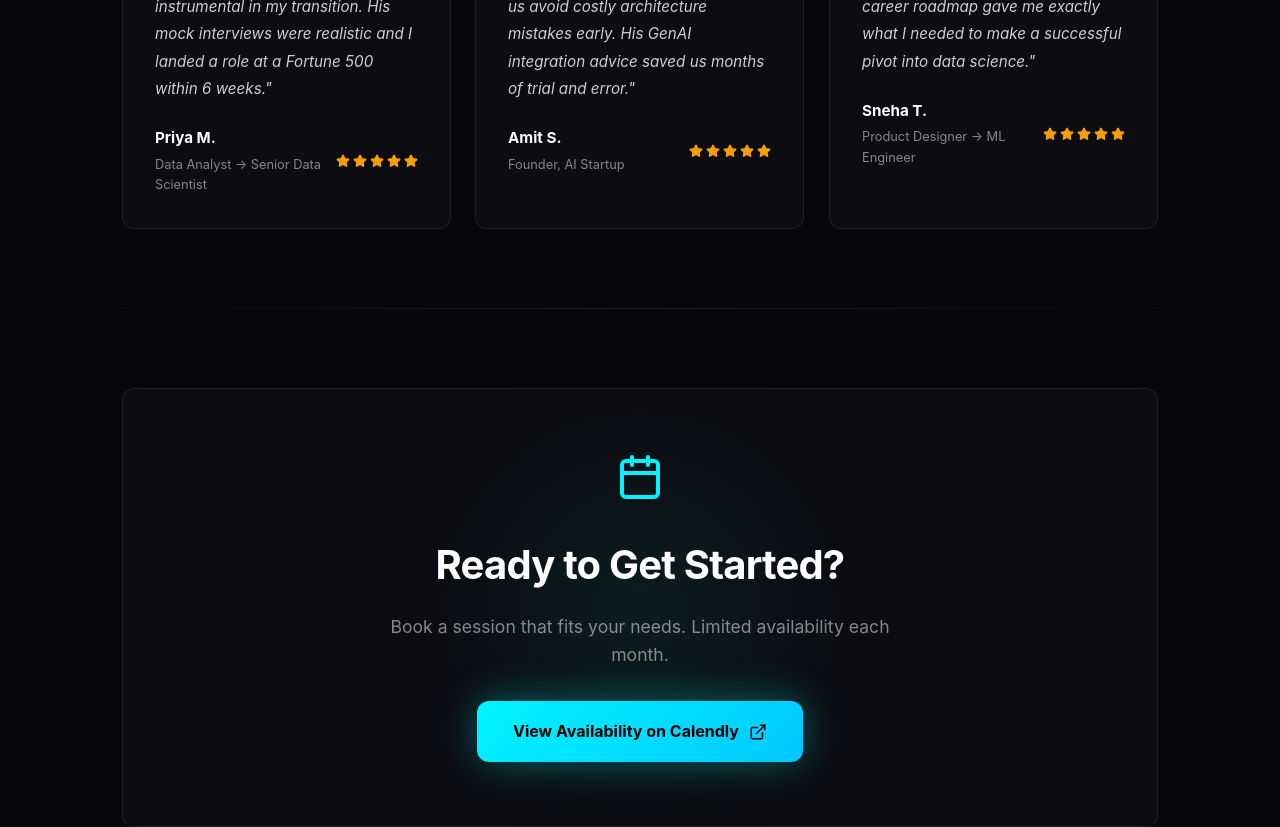
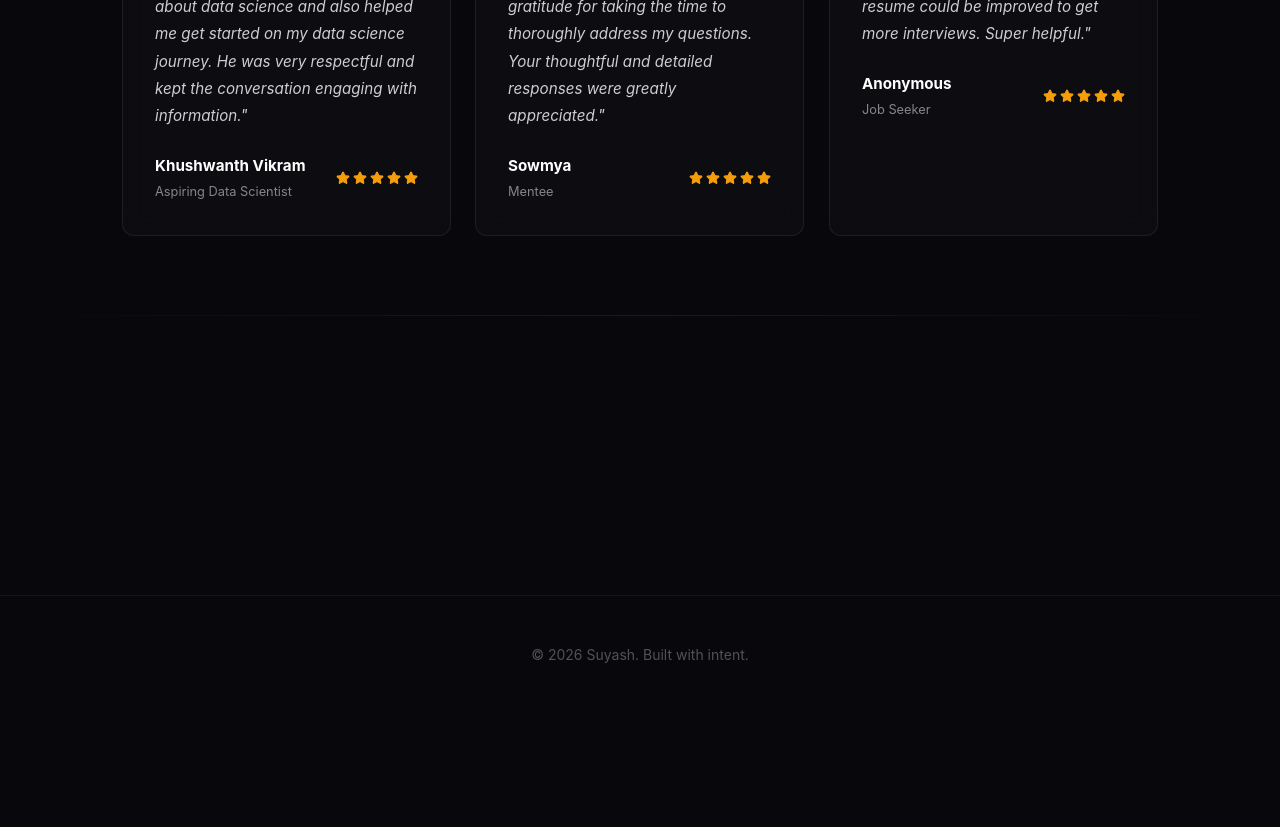
Before and after one commit to justsuyash/justsuyash_portfolio, a React (Vite) app: page /services in a window 1280 px wide. Shown: the part 1920-2747 px from the top of the page. After the commit the page ends 2634 px from the top, so only its background shows below. Built offline with nearby package versions, Linux system fonts and the light colour scheme.

Commit message:
feat: content updates (testimonials, CTA removal, v2.0 notes)

```diff
--- a/src/pages/ServicesPage.jsx
+++ b/src/pages/ServicesPage.jsx
@@ -50,21 +50,21 @@ const services = [
 
 const testimonials = [
     {
-        name: "Priya M.",
-        role: "Data Analyst → Senior Data Scientist",
-        text: "Suyash's career advisory was instrumental in my transition. His mock interviews were realistic and I landed a role at a Fortune 500 within 6 weeks.",
+        name: "Khushwanth Vikram",
+        role: "Aspiring Data Scientist",
+        text: "Mr. Suyash provided great insight about data science and also helped me get started on my data science journey. He was very respectful and kept the conversation engaging with information.",
         rating: 5
     },
     {
-        name: "Amit S.",
-        role: "Founder, AI Startup",
-        text: "The technical mentorship helped us avoid costly architecture mistakes early. His GenAI integration advice saved us months of trial and error.",
+        name: "Sowmya",
+        role: "Mentee",
+        text: "I wanted to express my sincere gratitude for taking the time to thoroughly address my questions. Your thoughtful and detailed responses were greatly appreciated.",
         rating: 5
     },
     {
-        name: "Sneha T.",
-        role: "Product Designer → ML Engineer",
-        text: "Clear, actionable guidance. The career roadmap gave me exactly what I needed to make a successful pivot into data science.",
+        name: "Anonymous",
+        role: "Job Seeker",
+        text: "Thorough discussion on how the resume could be improved to get more interviews. Super helpful.",
         rating: 5
     }
 ];
@@ -341,74 +341,19 @@ const ServicesPage = () => {
                 </div>
             </section>
 
-            {/* CTA Section */}
-            <section style={{ padding: '80px 0' }} className="section-divider">
-                <div className="container">
-                    <motion.div
-                        initial={{ opacity: 0, y: 20 }}
-                        whileInView={{ opacity: 1, y: 0 }}
-                        viewport={{ once: true }}
-                        className="glass-panel"
-                        style={{
-                            padding: '64px',
-                            textAlign: 'center',
-                            position: 'relative',
-                            overflow: 'hidden'
-                        }}
-                    >
-                        <div style={{
-                            position: 'absolute',
-                            top: '50%',
-                            left: '50%',
-                            transform: 'translate(-50%, -50%)',
-                            width: '400px',
-                            height: '400px',
-                            background: 'radial-gradient(circle, rgba(0, 243, 255, 0.1) 0%, transparent 70%)',
-                            borderRadius: '50%',
-                            filter: 'blur(60px)',
-                            pointerEvents: 'none'
-                        }} />
 
-                        <div style={{ position: 'relative', zIndex: 10 }}>
-                            <Calendar size={48} style={{ color: '#00f3ff', marginBottom: '24px' }} />
-                            <h2 style={{
-                                fontSize: 'clamp(1.75rem, 4vw, 2.5rem)',
-                                fontWeight: 700,
-                                letterSpacing: '-0.02em',
-                                marginBottom: '16px'
-                            }}>Ready to Get Started?</h2>
-                            <p style={{
-                                fontSize: '1.1rem',
-                                color: 'rgba(255,255,255,0.5)',
-                                marginBottom: '32px',
-                                maxWidth: '500px',
-                                margin: '0 auto 32px'
-                            }}>
-                                Book a session that fits your needs. Limited availability each month.
-                            </p>
-                            <a
-                                href={CALENDLY_URL}
-                                target="_blank"
-                                style={{
-                                    display: 'inline-flex',
-                                    alignItems: 'center',
-                                    gap: '10px',
-                                    padding: '18px 36px',
-                                    borderRadius: '12px',
-                                    background: 'linear-gradient(135deg, #00f3ff 0%, #00c8ff 100%)',
-                                    color: '#000',
-                                    fontWeight: 700,
-                                    fontSize: '1rem',
-                                    boxShadow: '0 0 40px rgba(0, 243, 255, 0.35)',
-                                    textDecoration: 'none'
-                                }}
-                            >
-                                View Availability on Calendly <ExternalLink size={18} />
-                            </a>
-                        </div>
-                    </motion.div>
-                </div>
+            {/*
+                TODO: v2.0 Feature - "Ask Me Anything" (AI-Powered)
+
+                Concept:
+                - Use mentorship transcripts as context for an LLM.
+                - Allow users to ask questions and get answers based on my actual advice and philosophy.
+                - Leave this blank for now, but this section is valid real estate for that feature.
+            */}
+            <section style={{ padding: '80px 0', minHeight: '200px' }} className="section-divider">
+                {/* Placeholder for future interactive AI element */}
             </section>
+
         </main>
     );
 };
```
Also changed, not shown: src/pages/VentureLabPage.jsx (+9 -0 lines).
